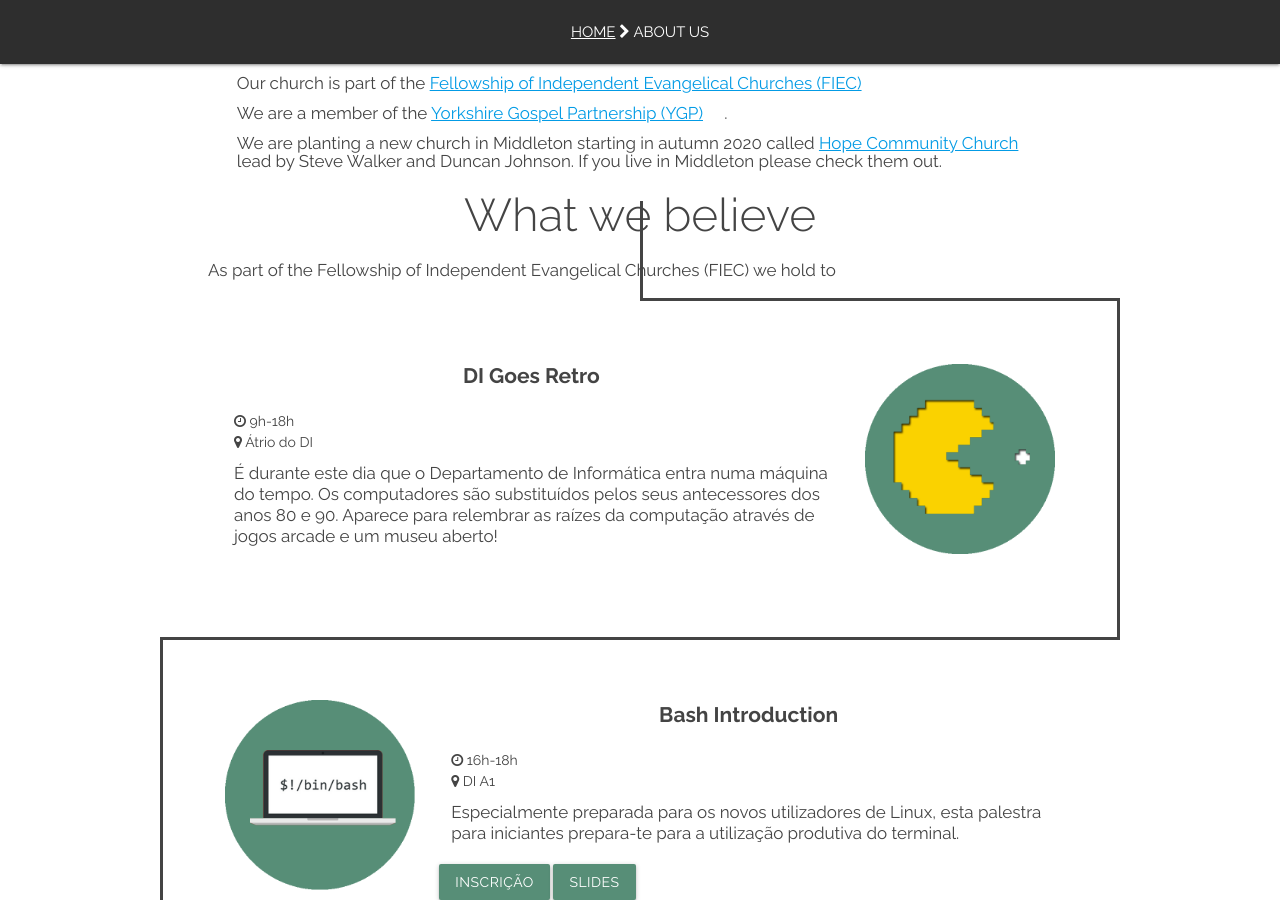
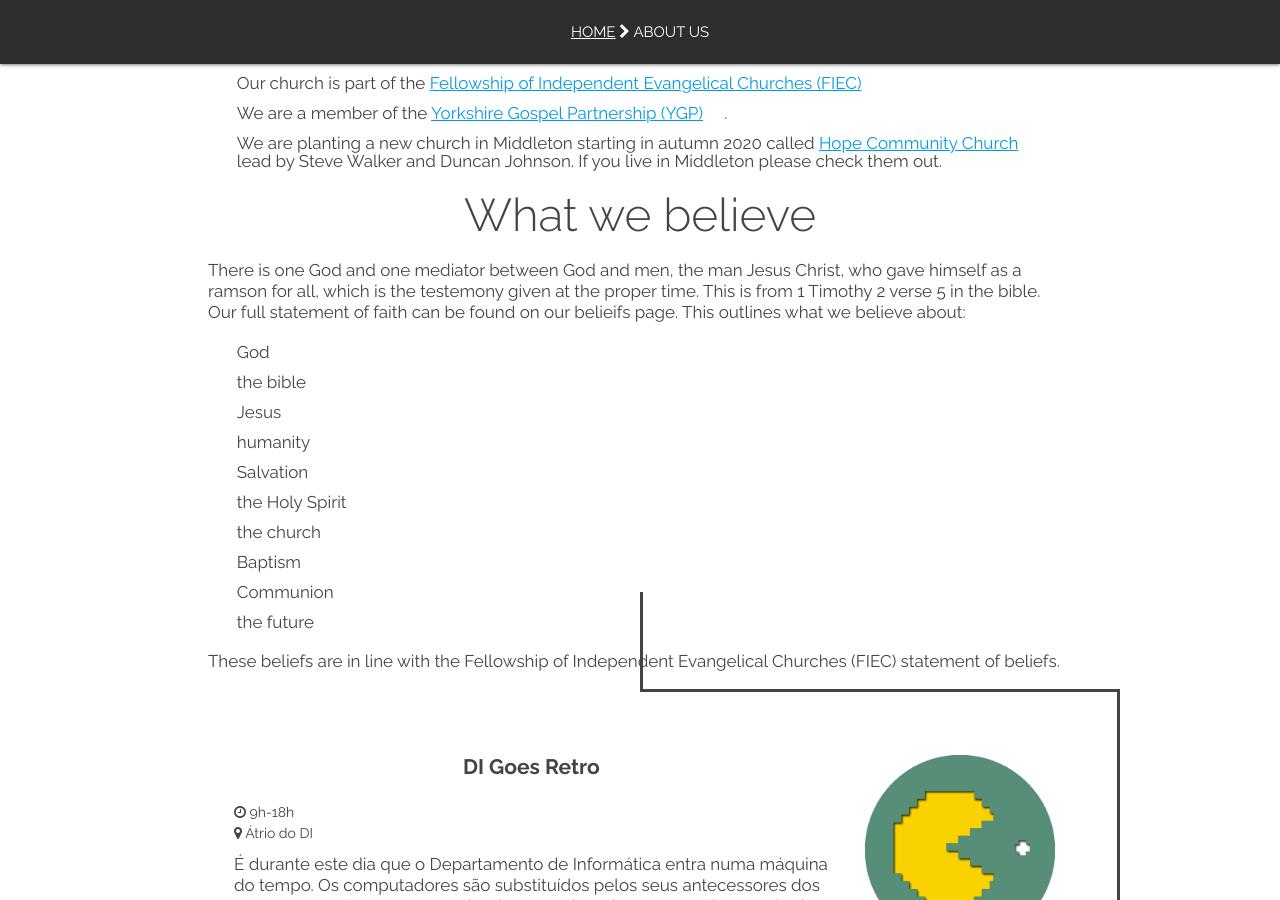
Before and after one commit to woodcock3/citychurch, a Jekyll site: the page built from _posts/2000-01-04-aboutus.md, in a window 1280 px wide and 900 px high, scrolled down 531 px. Built offline with Jekyll 4.4.1, drawn with Linux system fonts in a browser that asks for light colours; our own code applies the rules of GitHub Pages for plain Markdown files.

```diff
--- a/_posts/2000-01-04-aboutus.md
+++ b/_posts/2000-01-04-aboutus.md
@@ -28,7 +28,20 @@ Realising our need of the Lord and our need of his spirit to be at work amongst
 
 # What we believe
 
-As part of the Fellowship of Independent Evangelical Churches (FIEC) we hold to
+There is one God and one mediator between God and men, the man Jesus Christ, who gave himself as a ramson for all, which is the testemony given at the proper time.
+This is from 1 Timothy 2 verse 5 in the bible. Our full statement of faith can be found on our belieifs page. This outlines what we believe about:
+- God
+- the bible
+- Jesus
+- humanity
+- Salvation
+- the Holy Spirit
+- the church
+- Baptism
+- Communion
+- the future
+
+These beliefs are in line with the Fellowship of Independent Evangelical Churches (FIEC) statement of beliefs.
 
 <div class="section-lines section-top section-left"></div>
 {% for activity in site.data.agenda.monday %}
```
